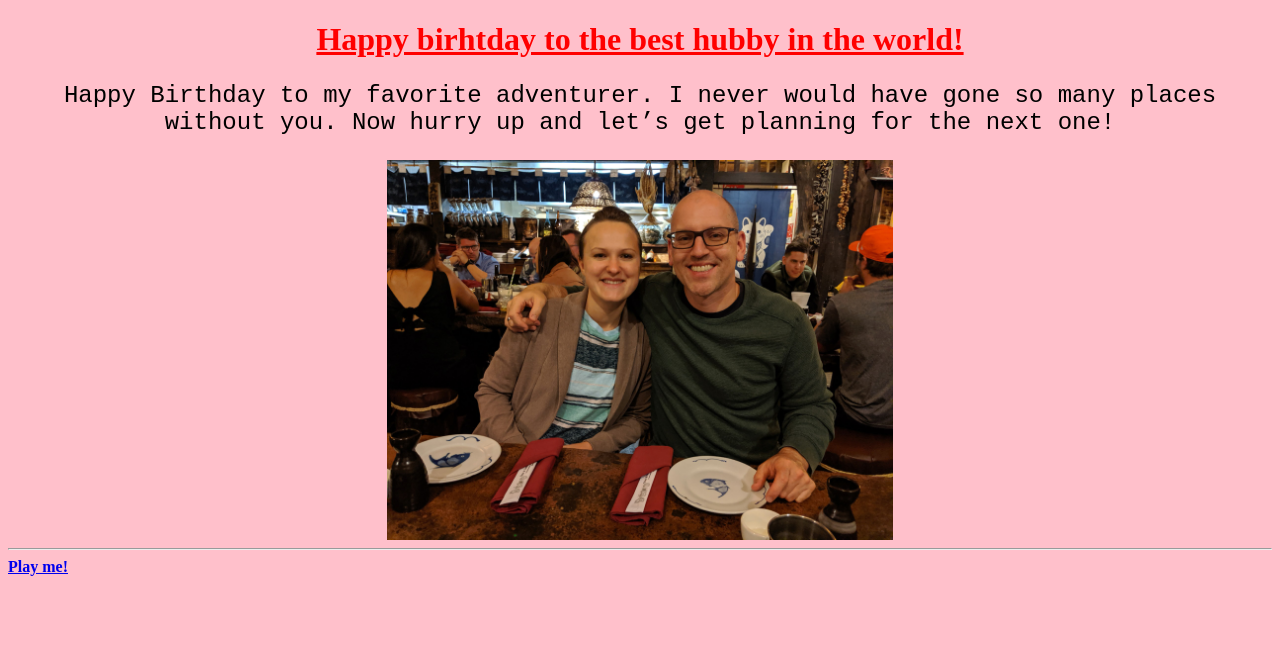
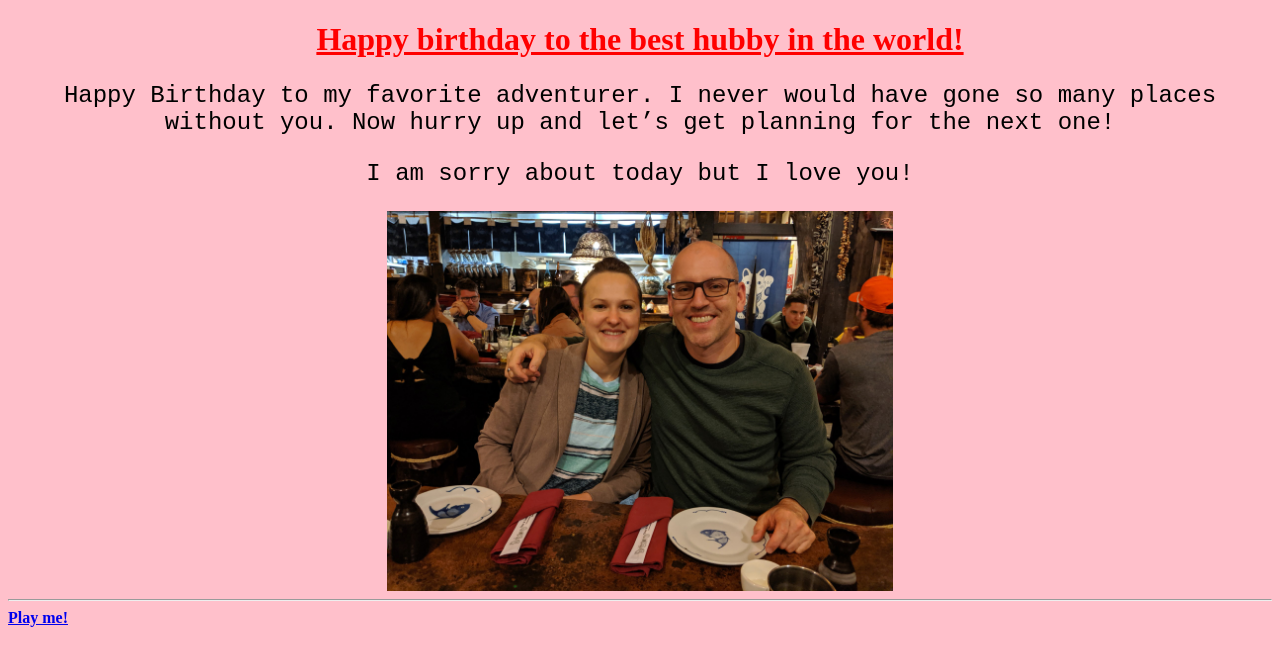
Before and after one commit to smalenfant1/HappyBirthday, a plain HTML site: page index.html in a window 1280 px wide. Drawn offline with Linux system fonts and the light colour scheme.

Commit message:
fixed an error

```diff
--- a/index.html
+++ b/index.html
@@ -32,9 +32,9 @@
 </head>
 
 <body>
-  <h1>Happy birhtday to the best hubby in the world!</h1>
+  <h1>Happy birthday to the best hubby in the world!</h1>
   <p>Happy Birthday to my favorite adventurer. I never would have gone so many places without you. Now hurry up and let’s get planning for the next one!</p>
-
+  <p>I am sorry about today but I love you!</p>
   <img src="picture/us.jpg" width=25% align=center class="center">
   <hr>
 
```
